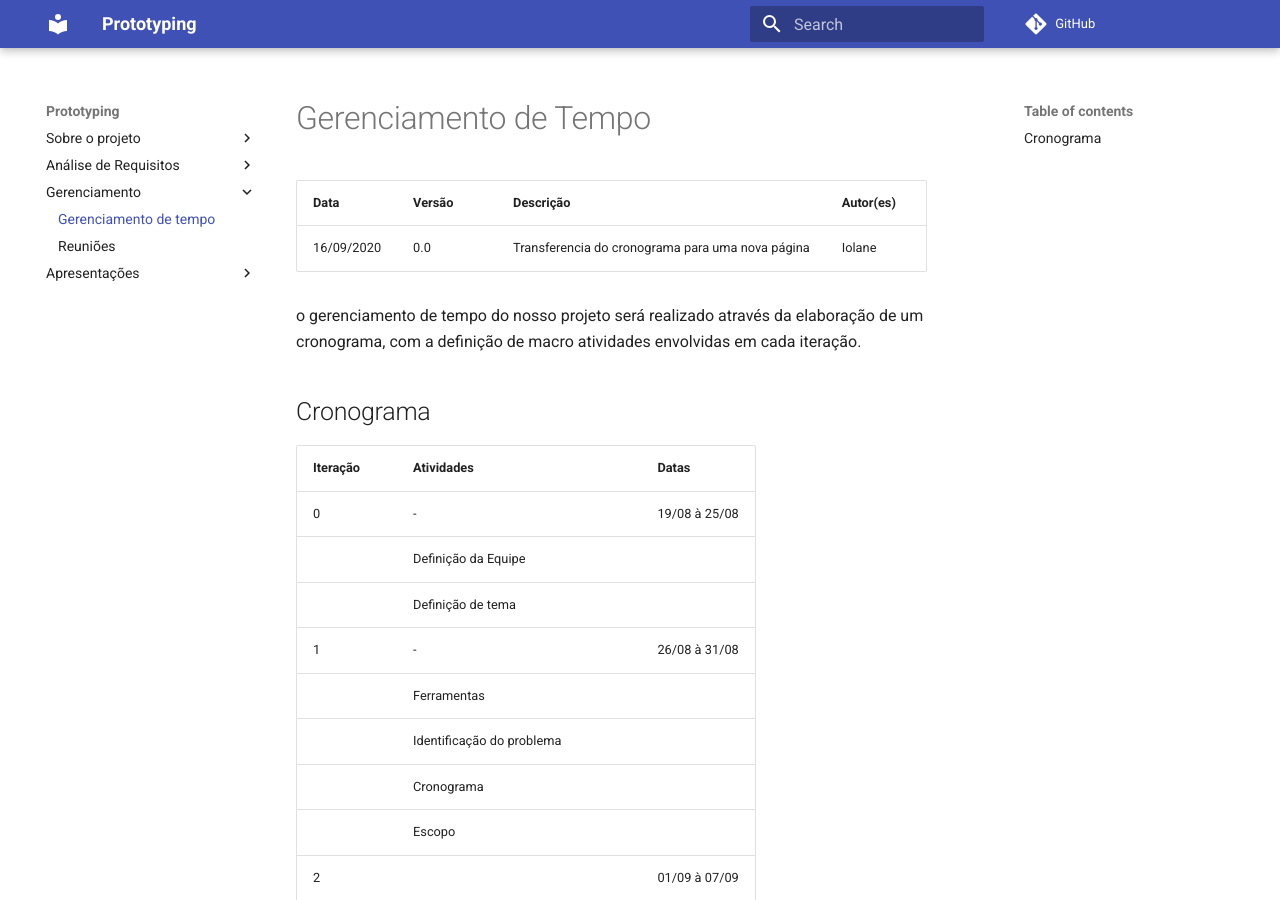
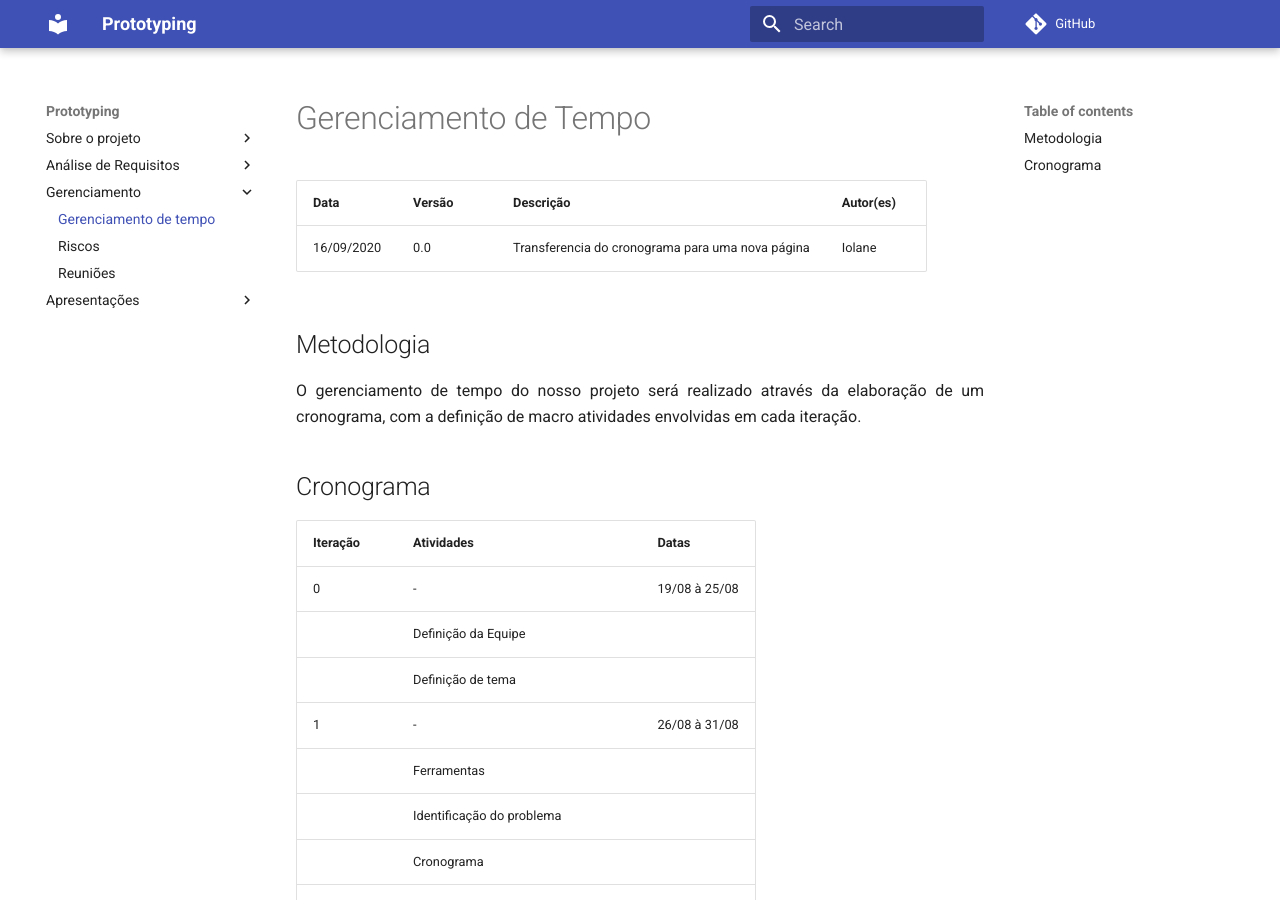
Before and after one commit to Design-de-Jogos/2020.1-ProtoGame, an MkDocs documentation site: the page built from docs/Cronograma.md, in a window 1280 px wide and 900 px high. Built offline with MkDocs 1.6.1 and Material for MkDocs 9.7.7, drawn with Linux system fonts in a browser that asks for light colours; comment, search, counter and statistics services are not loaded.

Commit message:
atualizacao de risco e crono

```diff
--- a/docs/Cronograma.md
+++ b/docs/Cronograma.md
@@ -4,8 +4,9 @@ Data | Versão | Descrição | Autor(es)
 ---------- | --- | -------------------------------------------------| -----
 16/09/2020 | 0.0 | Transferencia do cronograma para uma nova página | Iolane
 
-o gerenciamento de tempo  do nosso projeto será realizado através da elaboração de um
-cronograma, com a definição de macro atividades envolvidas em cada iteração.
+## Metodologia
+
+<p align="justify">O gerenciamento de tempo  do nosso projeto será realizado através da elaboração de um cronograma, com a definição de macro atividades envolvidas em cada iteração. </p>
 
 ## Cronograma
 
--- a/mkdocs.yml
+++ b/mkdocs.yml
@@ -13,6 +13,7 @@ nav:
    - Requisitos de Usabilidade: Usabilidade.md
  - Gerenciamento:
    - Gerenciamento de tempo: Cronograma.md
+   - Riscos: Riscos.md
    - Reuniões: Reuniao.md
  - Apresentações:
    - Apresentações: Apresentacao.md
```
Also changed, not shown: docs/Riscos.md (added, +12 -0 lines).
